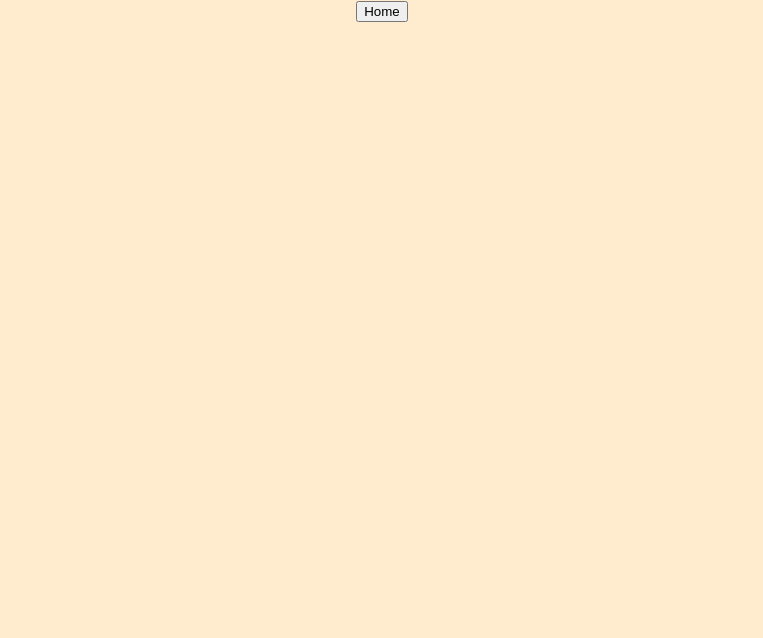
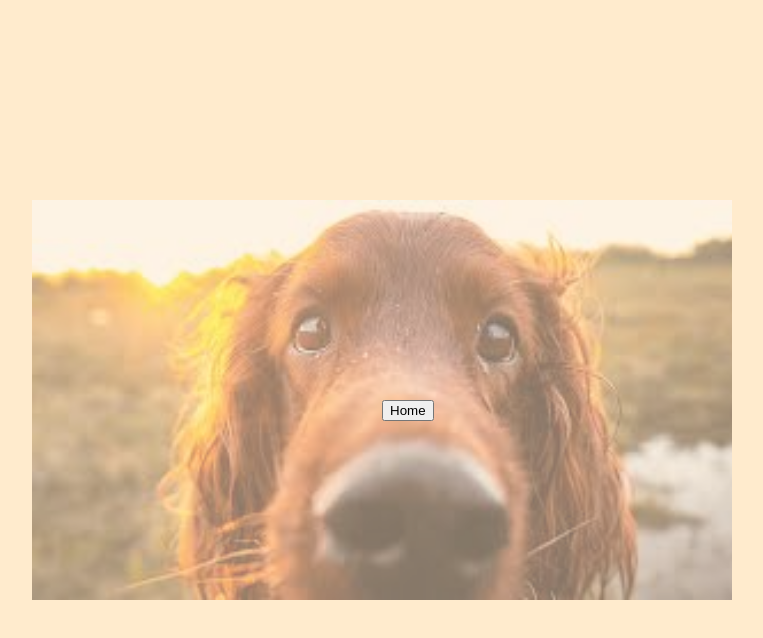
Before and after one commit to saradehi/Dogs-PI, a React (Create React App) app in the folder client/: page / in a window 1280 px wide. Shown: the top 638 px of the page, without its empty margins (258-1021 px from the left). Built offline with nearby package versions, Linux system fonts and the light colour scheme.

Commit message:
landing page without css

```diff
--- a/client/src/components/LandingPage/LandingPage.jsx
+++ b/client/src/components/LandingPage/LandingPage.jsx
@@ -1,11 +1,14 @@
 import React from 'react';
 import {Link} from 'react-router-dom';
+import style from './LandingPage.module.css'
+import image from "./img/dog.jpg"
 
 const LandingPage = () => {
     return (
-        <div>
+        <div className={`${style.body}`}>
+            <img className={`${style.img}`} src={image} alt='dog'/>
             <Link to='/home'>
-                <button>Home</button>
+                <button className={`${style.home}`}>Home</button>
             </Link>
         </div>
     )
--- /dev/null
+++ b/client/src/components/LandingPage/LandingPage.module.css
@@ -0,0 +1,17 @@
+.body {
+    display: flex;
+    align-items: center;
+    justify-content: center;
+    height: 100vh;
+}
+
+.img {
+    opacity: 0.5;
+    width: 700px;
+}
+
+.home {
+    position: absolute;
+    top: 50%;
+    left: 50%
+}
```
Also changed, not shown: client/src/components/LandingPage/img/dog.jpg (added).
